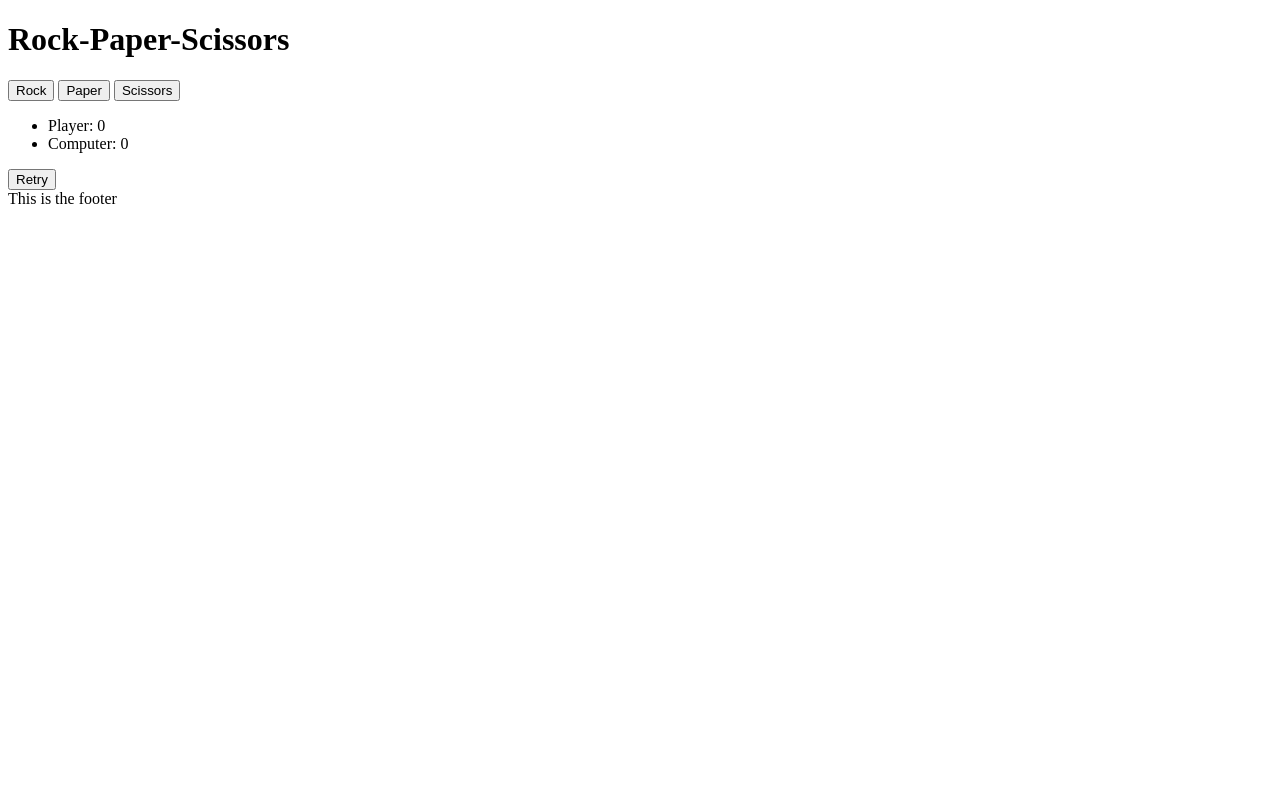
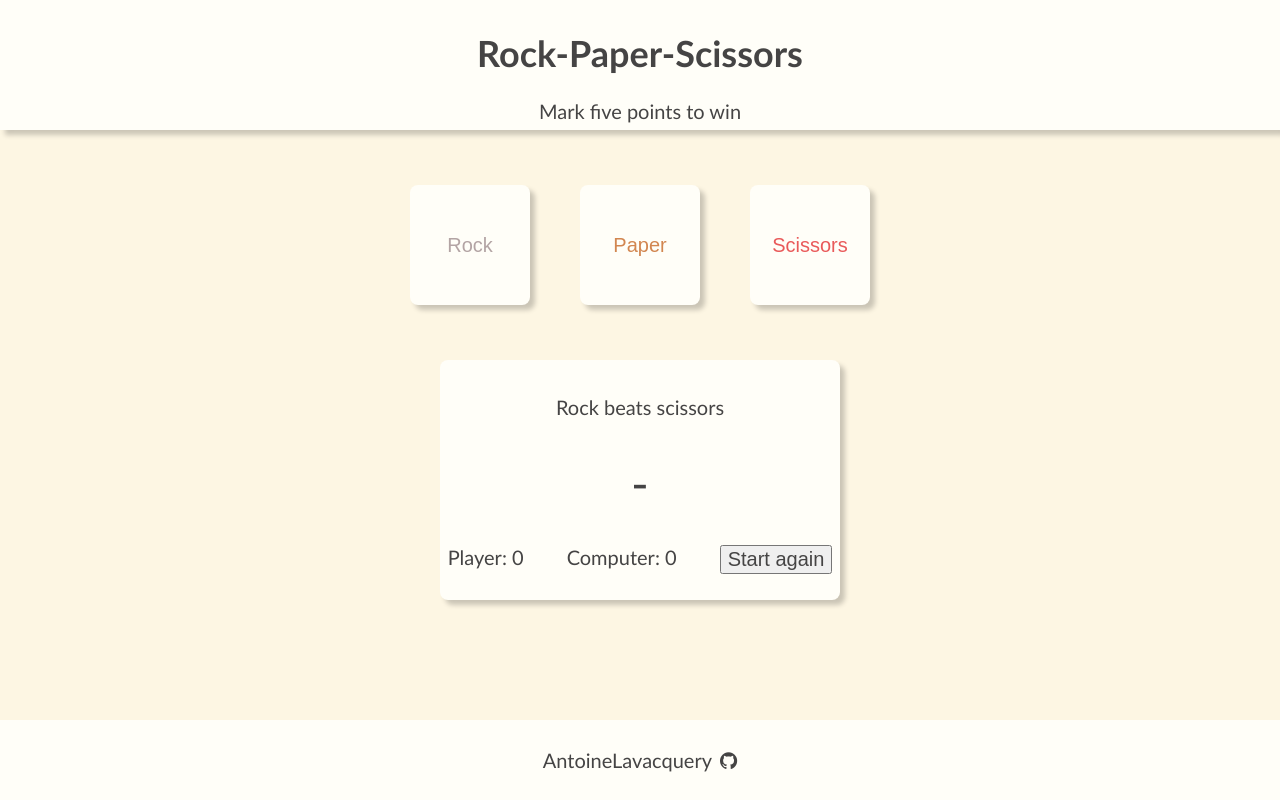
Before and after one commit to AntoineLavacquery/rock-paper-scissors, a plain HTML site: page index.html in a window 1280 px wide. Drawn offline with Linux system fonts and the light colour scheme.

Commit message:
Add styling, convert divs to button, increase font size

```diff
--- a/index.html
+++ b/index.html
@@ -4,31 +4,36 @@
     <meta charset="UTF-8">
     <meta name="viewport" content="width=device-width, initial-scale=1.0">
     <title>Document</title>
+    <link rel="stylesheet" href="style.css">
+    <link rel="stylesheet" href="https://maxcdn.bootstrapcdn.com/font-awesome/4.4.0/css/font-awesome.min.css">
 </head>
 <body>
-    <div id="header">
-        <h1>Rock-Paper-Scissors</h1>
-    </div>
+    <div id="main">
+        <div id="header" class="shadowed">
+            <h1>Rock-Paper-Scissors</h1>
+            Mark five points to win
+        </div>
 
-    <div id="main">
-        <div id="choiceButtons">
-            <button id="Rock">Rock</button>
-            <button id="Paper">Paper</button>
-            <button id="Scissors">Scissors</button>
+        <div id="choice-buttons">
+            <button id="rock-button" class="shadowed"><span id="rock-text">Rock</span></button>
+            <button id="paper-button" class="shadowed"><span id="paper-text">Paper</span></button>
+            <button id="scissors-button" class="shadowed"><span id="scissors-text">Scissors</span></button>
         </div>
-        <div id="score">
+
+        <div id="score-board" class="shadowed">
+            <div id="round-score">Rock beats scissors</div>
+            <div id="result-annoncement">-</div>
             <ul>
-                <li>Player: <span id="playerScore">0</span></li>
-                <li>Computer: <span id="computerScore">0</span></li>
+                <li>Player: <span id="player-score">0</span></li>
+                <li>Computer: <span id="computer-score">0</span></li>
+                <li><button>Start again</button></li>
             </ul>
-            <div id="final"></div>
         </div>
     </div>
 
-    <button id="retry">Retry</button>
-
-    <div id="footer">
-        This is the footer
+    <div id="footer" class="shadowed">
+        AntoineLavacquery
+        <a href="https://github.com/AntoineLavacquery/rock-paper-scissors"><i class="fa fa-github"></i></a>
     </div>
 
     <script src="javascript.js"></script>
--- a/javascript.js
+++ b/javascript.js
@@ -28,26 +28,29 @@ function game(playerSelection) {
 
 let playerScore = 0;
 let computerScore = 0;
-const htmlPlayerScore = document.querySelector("#playerScore");
-const htmlComputerScore = document.querySelector("#computerScore");
-const htmlFinalScore = document.querySelector("#final");
+const htmlPlayerScore = document.querySelector("#player-score");
+const htmlComputerScore = document.querySelector("#computer-score");
+const htmlFinalScore = document.querySelector("#result-annoncement");
 
-const choiceButtons = document.querySelector("#choiceButtons");
+const choiceButtons = document.querySelector("#choice-buttons");
 let buttons = choiceButtons.querySelectorAll("button");
-choiceButtons.addEventListener("click", function (event) {
-    let playerSelection = event.target.id;
+buttons.forEach(function(button) {
+    button.addEventListener("click", function() {
+        const playerSelection = button.textContent;
+        console.log(playerSelection);
+
         gameResult = game(playerSelection);
 
         if (gameResult.win) {
             playerScore += 1;
             htmlPlayerScore.innerText = playerScore;
 
-        console.log(`Player: ${playerScore} | Computer: ${computerScore}\nYou win! ${gameResult.player} beats ${gameResult.computer}`)
+            // console.log(`Player: ${playerScore} | Computer: ${computerScore}\nYou win! ${gameResult.player} beats ${gameResult.computer}`)
         }
         else {
             computerScore += 1;
             htmlComputerScore.innerText = computerScore;
-        console.log(`Player: ${playerScore} | Computer: ${computerScore}\nYou lose! ${gameResult.player} is beaten by ${gameResult.computer}`)
+            // console.log(`Player: ${playerScore} | Computer: ${computerScore}\nYou lose! ${gameResult.player} is beaten by ${gameResult.computer}`)
         }
 
         if (playerScore === 5 || computerScore === 5) {
@@ -59,16 +62,17 @@ choiceButtons.addEventListener("click", function (event) {
             else htmlFinalScore.innerHTML = "You lose !"
         }
     })
+})
 
-const retryButton = document.querySelector("#retry");
-retryButton.addEventListener("click", function (event) {
-    playerScore = 0;
-    computerScore = 0;
-    htmlPlayerScore.innerText = playerScore;
-    htmlComputerScore.innerText = computerScore;
-    htmlFinalScore.innerHTML = "Choose wisely"
+// const retryButton = document.querySelector("#retry");
+// retryButton.addEventListener("click", function (event) {
+//     playerScore = 0;
+//     computerScore = 0;
+//     htmlPlayerScore.innerText = playerScore;
+//     htmlComputerScore.innerText = computerScore;
+//     htmlFinalScore.innerHTML = "Choose wisely"
 
-    buttons.forEach(function(button) {
-        button.disabled = false;
-    });
-})
+//     buttons.forEach(function(button) {
+//         button.disabled = false;
+//     });
+// })
--- /dev/null
+++ b/style.css
@@ -0,0 +1,132 @@
+* {
+    color: rgb(69, 68, 68);
+    font-size: 20px;
+}
+
+h1 {
+    font-size: 36px;
+}
+
+.shadowed {
+    box-shadow: 5px 5px 5px 0px rgba(0, 0, 0, 0.2);
+}
+
+
+body {
+    margin: 0;
+    height: 100vh;
+    display: flex;
+    flex-direction: column;
+    justify-content: space-between;
+    font-family: 'Gill Sans', 'Gill Sans MT', Calibri, 'Trebuchet MS', sans-serif;
+    background: #fdf6e3;
+}
+
+#header,
+#footer {
+    width: 100%;
+    height: 100px;
+    background-color: rgba(255, 254, 248, 1);
+    display: flex;
+    flex-direction: row;
+    align-items: center;
+    justify-content: center;
+    gap: 0px;
+    padding: 0px;
+    flex-wrap: nowrap;
+}
+
+#footer {
+    gap: 0 8px;
+}
+
+#header {
+    flex-direction: column;
+    height: 130px;
+}
+
+#footer {
+    height: 80px;
+}
+
+ul {
+    margin: 0;
+    list-style-type: none;
+    position: relative;
+    height: 20px;
+    display: flex;
+    flex-direction: row;
+    align-items: start;
+    justify-content: start;
+    gap: 0px 43px;
+    padding: 0px;
+    flex-wrap: nowrap;
+}
+
+#result-annoncement {
+    font-size: 48px;
+}
+
+#rock-button,
+#paper-button,
+#scissors-button {
+    display: inline-block;
+    width: 120px;
+    height: 120px;
+    border: 0;
+    border-radius: 8px;
+    background-color: rgba(255, 254, 248, 1);
+    display: flex;
+    flex-direction: row;
+    align-items: center;
+    justify-content: center;
+    gap: 0px;
+    padding: 0px;
+    flex-wrap: nowrap;
+}
+
+#rock-text {
+    color: rgba(179, 164, 164, 1);
+    font-size: 20px;
+}
+
+#paper-text {
+    color: rgba(210, 134, 80, 1);
+}
+
+#scissors-text {
+    color: rgba(233, 90, 90, 1);
+}
+
+#choice-buttons {
+    display: flex;
+    flex-direction: row;
+    gap: 0px 50px;
+}
+
+#score-board {
+    width: 400px;
+    height: 240px;
+    border-radius: 8px;
+    background-color: rgba(255, 254, 248, 1);
+    display: flex;
+    flex-direction: column;
+    align-items: center;
+    justify-content: space-evenly;
+    gap: 0px;
+    padding: 0px;
+    flex-wrap: nowrap;
+}
+
+#main {
+    /* position: absolute; */
+    width: auto;
+    height: 600px;
+    display: flex;
+    flex-direction: column;
+    align-items: center;
+    justify-content: space-between;
+    gap: 30px;
+    padding: 0px;
+    flex-wrap: nowrap;
+}
```
Lines whose indentation alone changed are shown as unchanged.
